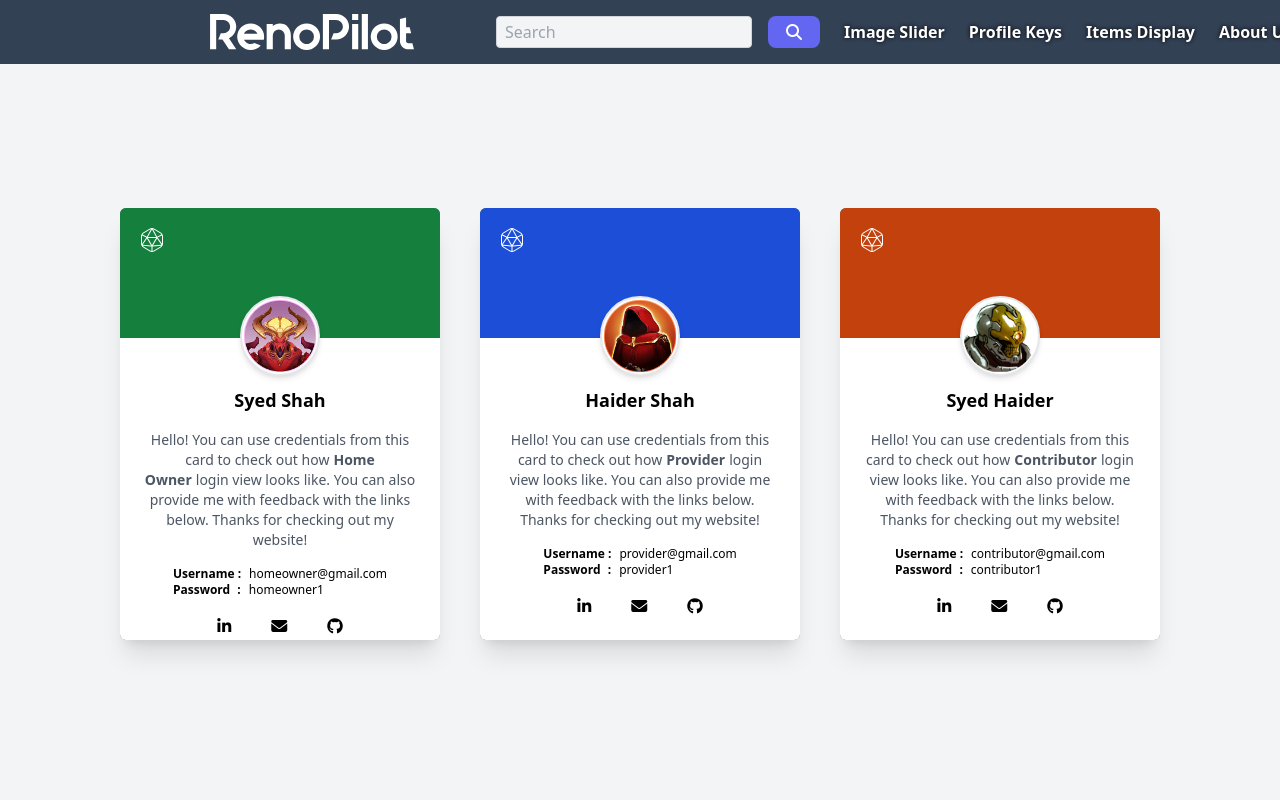
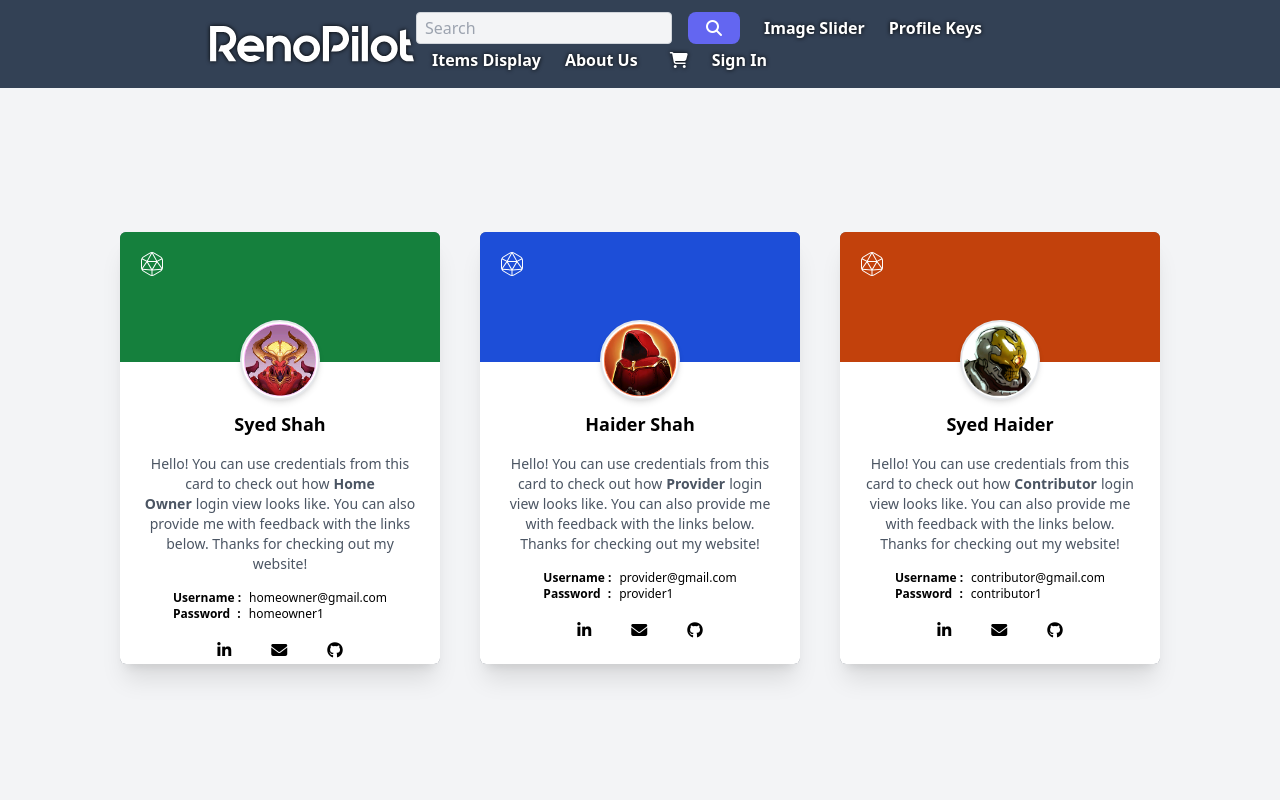
Before and after one commit to Syed-Haider-Shah/Personal-Website-Project, a React (Vite) app in the folder Client/: page /profilekeys in a window 1280 px wide. Shown: the top 800 px of the page. Built offline with nearby package versions, Linux system fonts and the light colour scheme; no server answers.

Commit message:
Made design responsive

```diff
--- a/Client/src/components/Home.jsx
+++ b/Client/src/components/Home.jsx
@@ -35,13 +35,13 @@ const Background = () => {
           <div
             className={`absolute top-[35%] left-[52%] transform -translate-x-[55%] bg-transparent text-center z-10`}
           >
-            <h1 className="text-5xl font-bold text-white font-outline-">
+            <h1 className="drop-shadow-2 text-2xl md:text-5xl font-bold text-white font-outline-">
               ONE-STOP-SHOP FOR HOMEOWNERS, PROVIDERS & DIY-ERs
             </h1>
           </div>
-          <div className="absolute top-[50%] left-[32%] transform -translate-x-[25%] bg-transparent text-center z-10">
+          <div className="drop-shadow-2 absolute top-[50%] left-[32%] transform -translate-x-[25%] bg-transparent text-center z-10">
             {/* Title */}
-            <p className=" text-2xl text-white">
+            <p className=" md:block hidden text-2xl text-white">
               RenoPilot offers a suite of products for Homeowners undertaking
               property improvement or home renovation projects and for companies
               and individuals who provide the goods and services those projects
--- a/Client/src/components/NavbarLog.jsx
+++ b/Client/src/components/NavbarLog.jsx
@@ -97,12 +97,12 @@ export default function Navbar() {
   };
 
   return (
-    <div className="sticky top-0 z-50 ">
+    <div className="sticky top-0 z-50">
       {/*used md: for minimum width for phone*/}
       {/*header controls entire the nav*/}
       <header
         className={classnames(
-          "md:flex md:justify-between md:items-center md:pl-52 md:pr-52 md:px-4 md:py-2 text-white transition-all duration-300 overflow-hidden",
+          "p-4 flex flex-col md:flex-row gap-6 md:gap-0 md:flex  md:justify-between md:items-center md:pl-52 md:pr-52 md:px-4 md:py-2 text-white transition-all duration-300 overflow-hidden",
           {
             [`py-6 shadow-lg ${pageOption.color}`]: scrolled,
             [pageOption.initialColor]: !scrolled,
@@ -118,7 +118,7 @@ export default function Navbar() {
                 src="/logo.svg"
                 alt="Logo"
                 aria-label="Website Logo"
-                className=" w-full cursor-pointer md:mt-1 md:mb-1"
+                className=" w-full cursor-pointer md:mt-1 md:mb-1 drop-shadow-2"
               />
             </Link>
           </div>
@@ -132,7 +132,7 @@ export default function Navbar() {
         {/* nav bar children design, it form which is search bar and the search button and 3 other buttons*/}
         {/*nav tag controls the position of text on the right side in nav*/}
         <nav
-          className={`  px-20 pt-1 pb-1 md:flex  ${
+          className={` flex-wrap gap-2 md:gap-0 flex-col pt-1 pb-1 flex md:flex md:flex-row  ${
             showMenu ? "block" : "hidden"
           }`}
         >
@@ -166,7 +166,7 @@ export default function Navbar() {
           {navOptions}
           <Link
             to="/cart"
-            className="cursor-pointer block px-2 py-1 text-white font-semibold rounded hover:bg-indigo-600  md:ml-4"
+            className=" drop-shadow-2 cursor-pointer block px-2 py-1 text-white font-semibold rounded hover:bg-indigo-600  md:ml-4"
           >
             <i className="fa-solid fa-cart-shopping "></i>
           </Link>
--- a/Client/src/components/ProfileKeys.jsx
+++ b/Client/src/components/ProfileKeys.jsx
@@ -3,8 +3,8 @@ import ProfileCard from "./SmlComponents/ProfileCard";
 const ProfileKeys = () => {
   return (
     <>
-      <div className="h-screen flex items-center justify-center">
-        <div className="-translate-y-10 flex gap-10">
+      <div className="md:h-screen flex flex-wrap items-center justify-center">
+        <div className="md:-translate-y-10 justify-center flex md:p-0 p-6 flex-wrap gap-10">
           <ProfileCard
             color="bg-green-700"
             title="Syed Shah"
```
